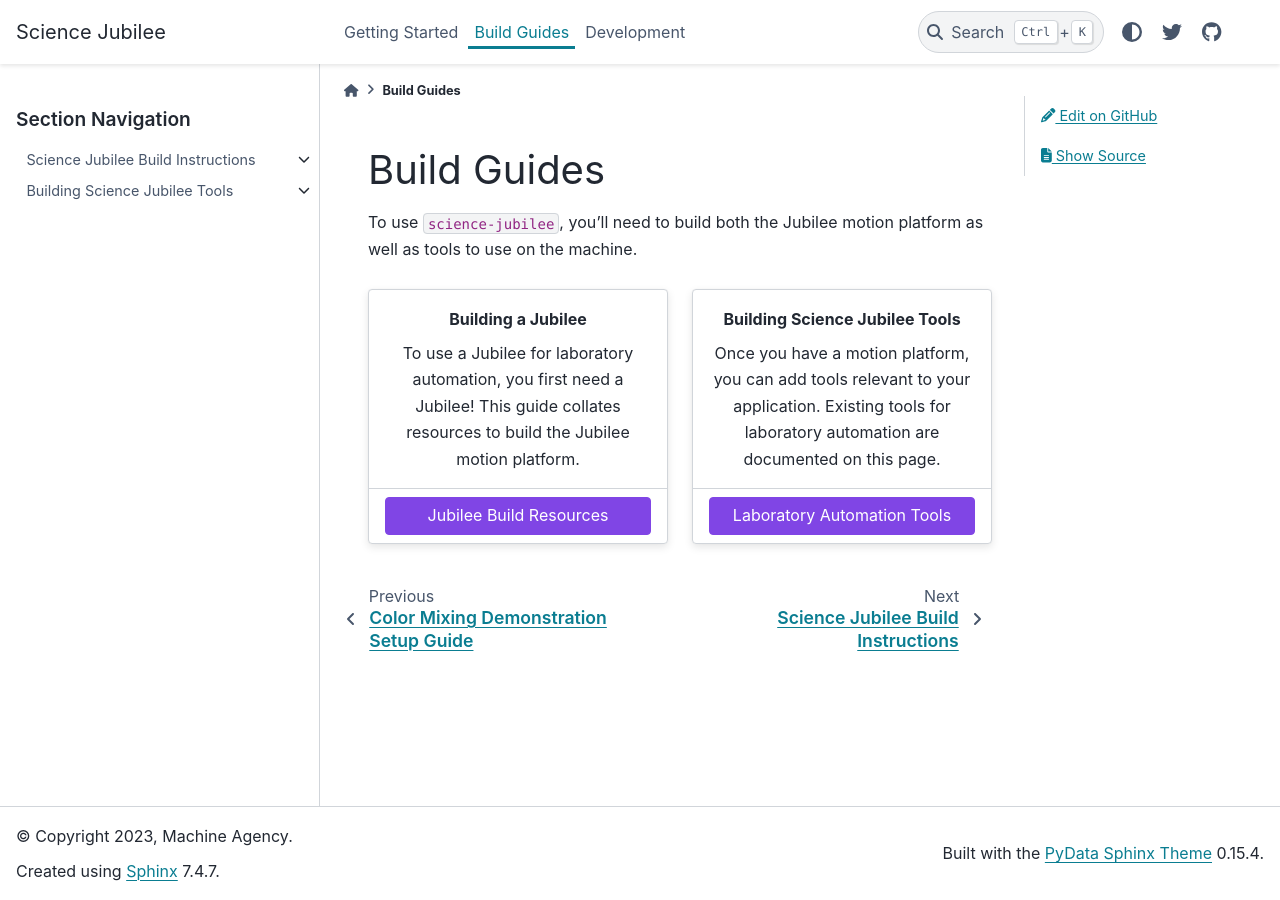
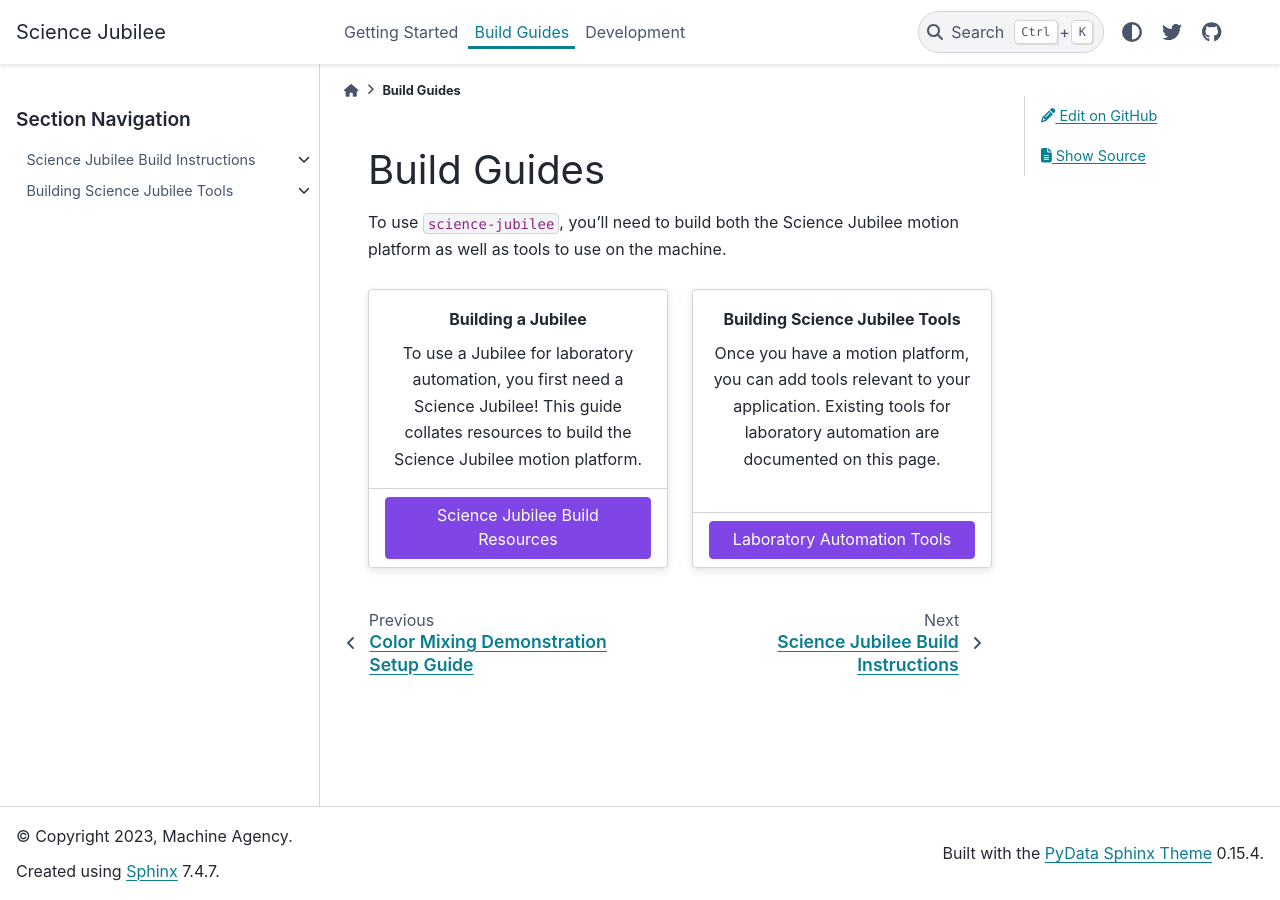
Before and after one commit to machineagency/science-jubilee, a Sphinx documentation site: the page built from docs/building/index.md, in a window 1280 px wide. Built offline with Sphinx 7.4.7 and the PyData theme 0.15.4, drawn with Linux system fonts in a browser that asks for light colours.

Commit message:
Science Jubilee instead of Jubilee

````diff
--- a/docs/building/index.md
+++ b/docs/building/index.md
@@ -5,7 +5,7 @@ title: Build Guides
 (build-guides)=
 # Build Guides
 
-To use `science-jubilee`, you'll need to build both the Jubilee motion platform as well as tools to use on the machine.
+To use `science-jubilee`, you'll need to build both the Science Jubilee motion platform as well as tools to use on the machine.
 
 ```{eval-rst}
 .. grid:: 1 2 2 2
@@ -17,7 +17,7 @@ To use `science-jubilee`, you'll need to build both the Jubilee motion platform
         :class-card: intro-card
         :shadow: md
 
-        To use a Jubilee for laboratory automation, you first need a Jubilee! This guide collates resources to build the Jubilee motion platform.
+        To use a Jubilee for laboratory automation, you first need a Science Jubilee! This guide collates resources to build the Science Jubilee motion platform.
 
         +++
 
@@ -27,7 +27,7 @@ To use `science-jubilee`, you'll need to build both the Jubilee motion platform
             :color: secondary
             :expand:
 
-            Jubilee Build Resources
+            Science Jubilee Build Resources
 
     .. grid-item-card:: Building Science Jubilee Tools
         :class-card: intro-card
````
